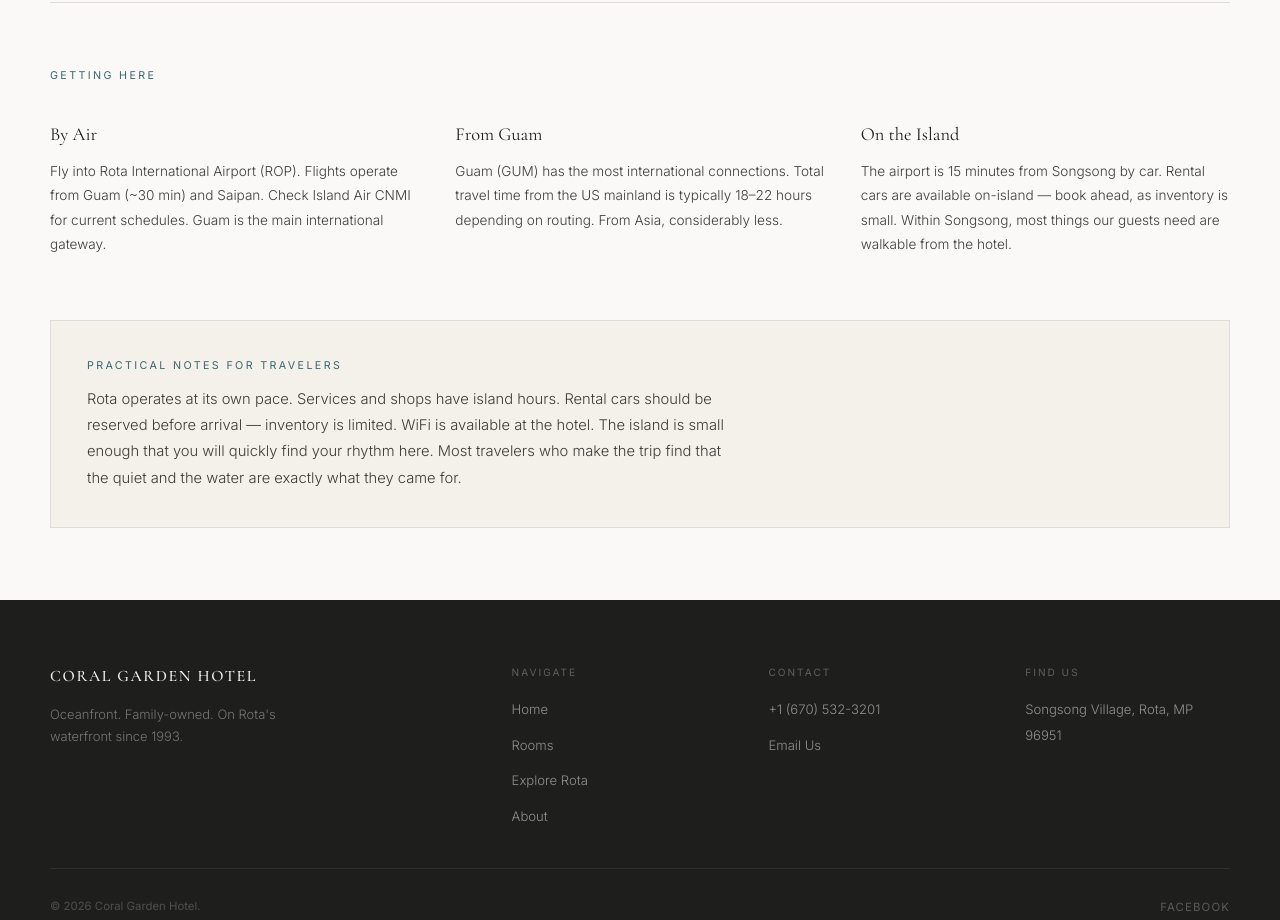
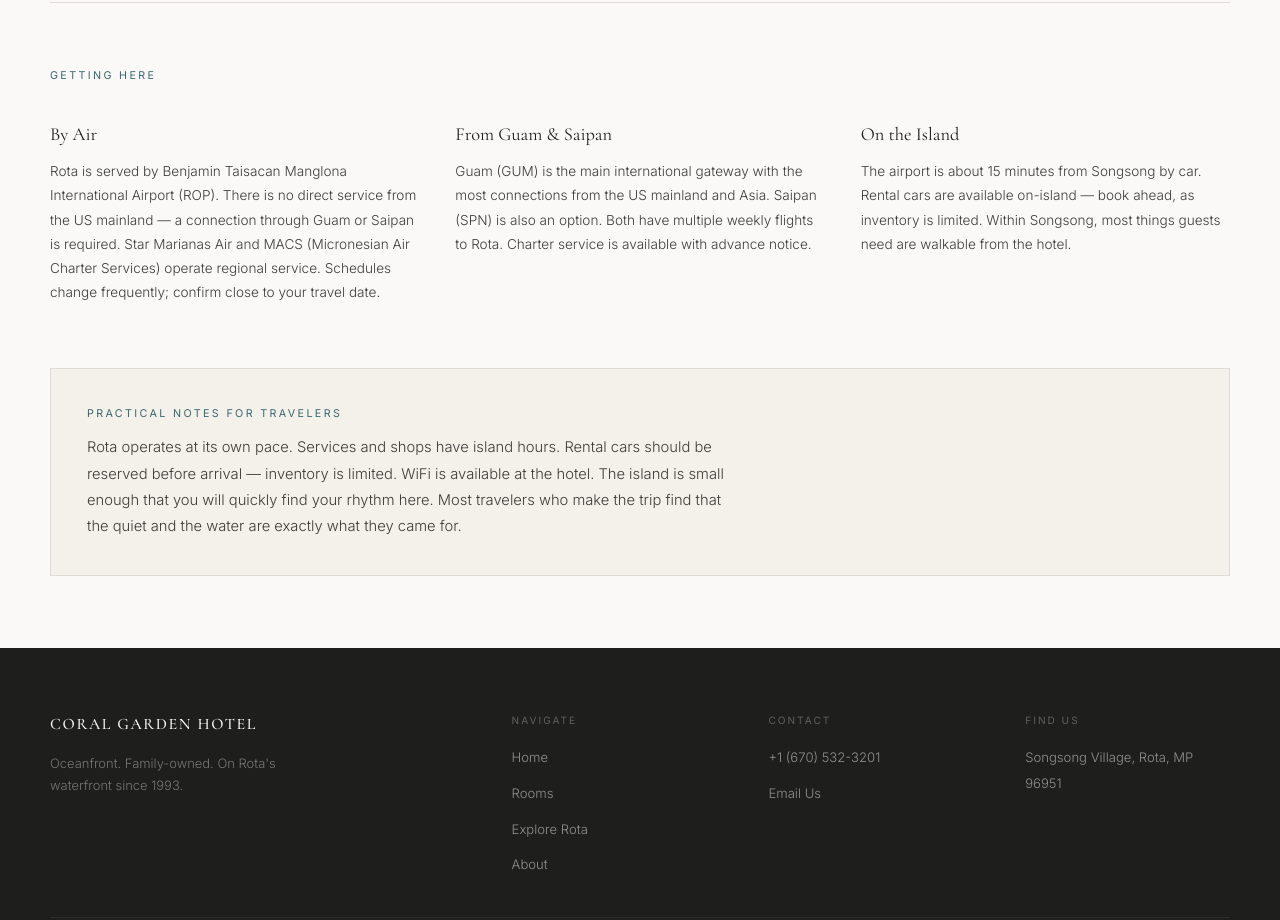
Before and after one commit to swm1121/coral-garden-hotel, a plain HTML site: page rota.html in a window 1280 px wide. Shown: the part 1860-2780 px from the top of the page. Drawn offline with nearby package versions, Linux system fonts and the light colour scheme.

Commit message:
airlines

```diff
--- a/rota.html
+++ b/rota.html
@@ -113,15 +113,15 @@
     <div class="get-grid">
       <div>
         <h3 class="get-title">By Air</h3>
-        <p class="body-text" style="font-size:0.85rem;">Fly into Rota International Airport (ROP). Flights operate from Guam (~30 min) and Saipan. Check Island Air CNMI for current schedules. Guam is the main international gateway.</p>
+        <p class="body-text" style="font-size:0.85rem;">Rota is served by Benjamin Taisacan Manglona International Airport (ROP). There is no direct service from the US mainland — a connection through Guam or Saipan is required. Star Marianas Air and MACS (Micronesian Air Charter Services) operate regional service. Schedules change frequently; confirm close to your travel date.</p>
       </div>
       <div>
-        <h3 class="get-title">From Guam</h3>
-        <p class="body-text" style="font-size:0.85rem;">Guam (GUM) has the most international connections. Total travel time from the US mainland is typically 18–22 hours depending on routing. From Asia, considerably less.</p>
+        <h3 class="get-title">From Guam &amp; Saipan</h3>
+        <p class="body-text" style="font-size:0.85rem;">Guam (GUM) is the main international gateway with the most connections from the US mainland and Asia. Saipan (SPN) is also an option. Both have multiple weekly flights to Rota. Charter service is available with advance notice.</p>
       </div>
       <div>
         <h3 class="get-title">On the Island</h3>
-        <p class="body-text" style="font-size:0.85rem;">The airport is 15 minutes from Songsong by car. Rental cars are available on-island — book ahead, as inventory is small. Within Songsong, most things our guests need are walkable from the hotel.</p>
+        <p class="body-text" style="font-size:0.85rem;">The airport is about 15 minutes from Songsong by car. Rental cars are available on-island — book ahead, as inventory is limited. Within Songsong, most things guests need are walkable from the hotel.</p>
       </div>
     </div>
   </div>
```
